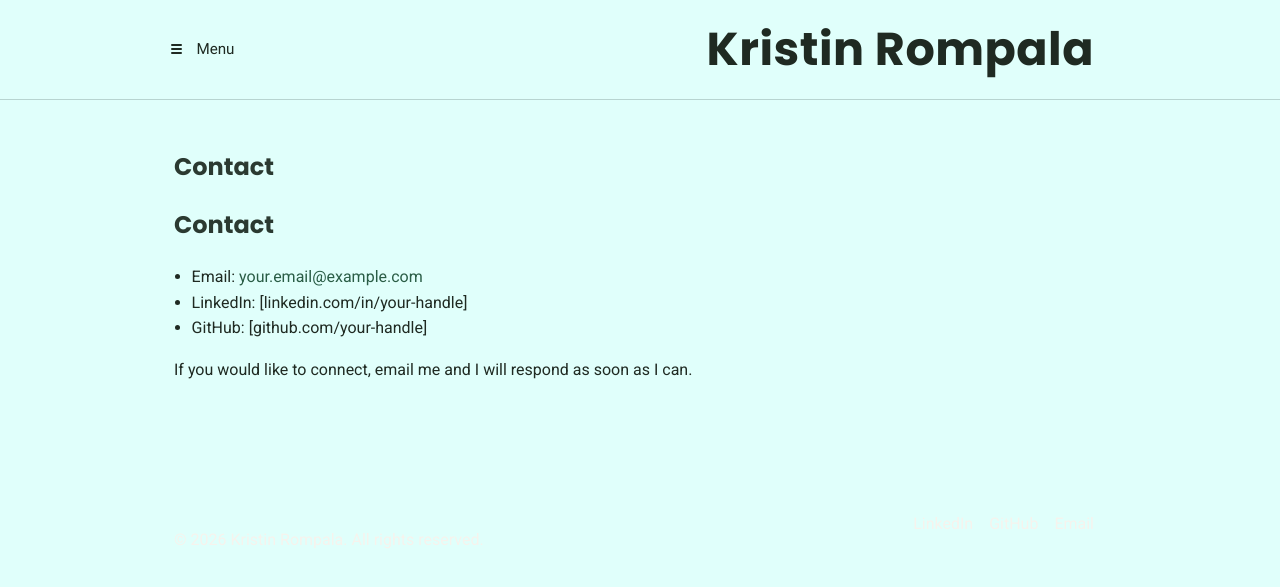
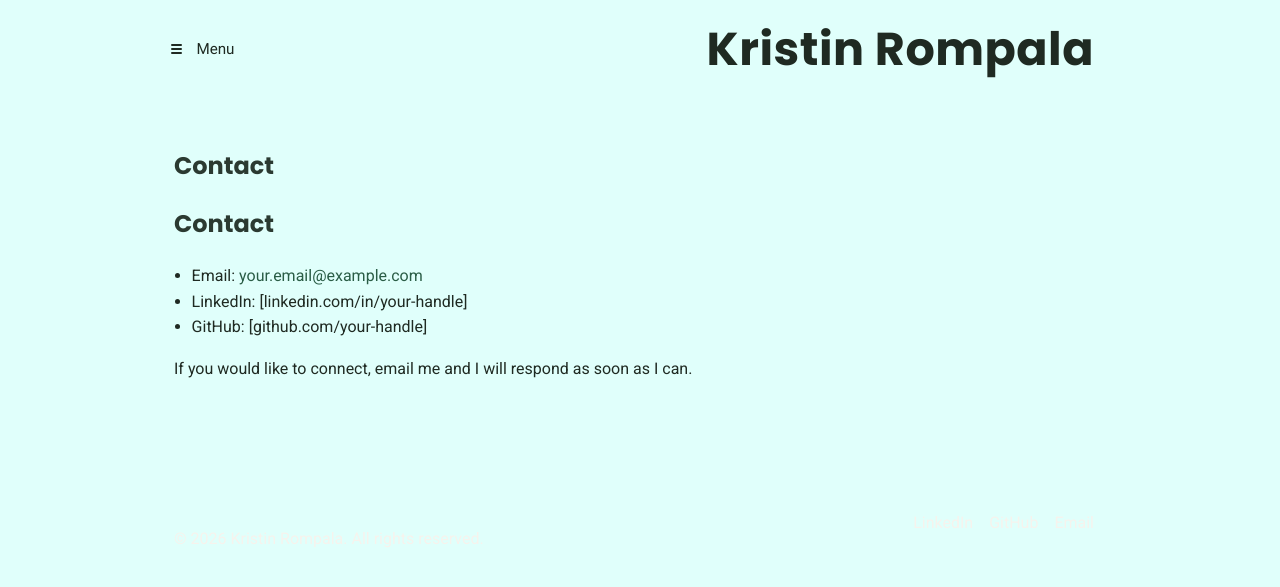
Before and after one commit to rompk371/rompk371.github.io, a Jekyll site: the page built from contact.md, in a window 1280 px wide. Shown: the top 587 px of the page. Built offline with Jekyll 4.4.1, drawn with Linux system fonts in a browser that asks for light colours.

Commit message:
Update style.css

```diff
--- a/assets/css/style.css
+++ b/assets/css/style.css
@@ -67,7 +67,7 @@ a:focus-visible {
 }
 
 .site-header {
-  border-bottom: 1px solid rgba(20, 40, 35, 0.2);
+  border-bottom: none;
   background: #E0FFFB;
 }
 
@@ -153,7 +153,7 @@ a:focus-visible {
 
 .menu-panel {
   position: absolute;
-  top: 50%;
+  top: calc(100% + 0.75rem);
   left: calc(100% + 0.75rem);
   max-width: min(320px, 50vw);
   min-width: 0;
@@ -163,11 +163,11 @@ a:focus-visible {
   padding: 0.6rem;
   display: grid;
   gap: 0.75rem 1.25rem;
-  grid-template-columns: repeat(2, minmax(120px, 1fr));
+  grid-template-columns: repeat(3, minmax(120px, 1fr));
   align-items: start;
   box-shadow: none;
   opacity: 0;
-  transform: translate(-8px, -50%);
+  transform: translateX(-8px);
   visibility: hidden;
   pointer-events: none;
   transition: opacity 180ms ease, transform 180ms ease, visibility 0ms linear 180ms;
@@ -176,7 +176,7 @@ a:focus-visible {
 
 .menu.is-open .menu-panel {
   opacity: 1;
-  transform: translate(0, -50%);
+  transform: translateX(0);
   visibility: visible;
   pointer-events: auto;
   transition: opacity 180ms ease, transform 180ms ease;
```
